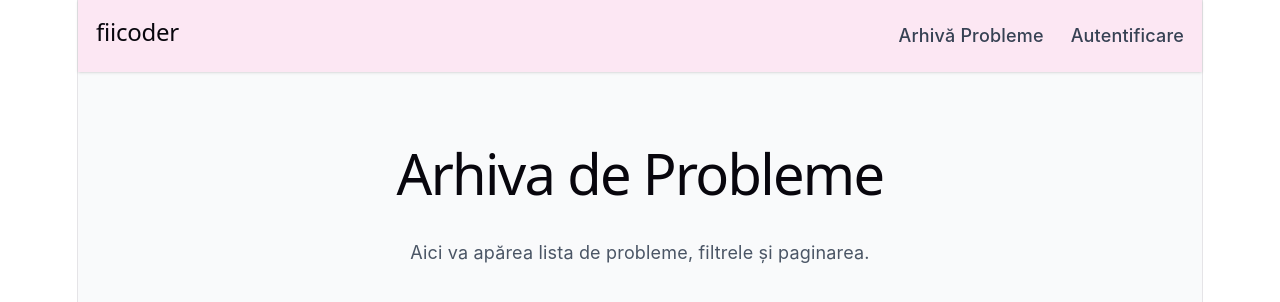
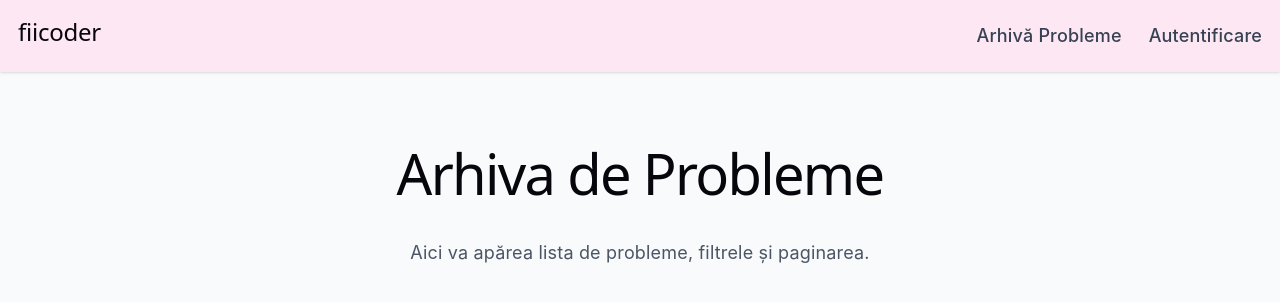
Before and after one commit to Proiect-A1/Frontend, a React (Vite) app in the folder fiicoder-frontend/: page /problems in a window 1280 px wide. Shown: the top 302 px of the page. Built offline with nearby package versions, Linux system fonts and the light colour scheme.

Commit message:
small changes

```diff
--- a/fiicoder-frontend/src/App.tsx
+++ b/fiicoder-frontend/src/App.tsx
@@ -7,7 +7,7 @@ export default function App() {
   return (
     <BrowserRouter>
       {/* Containerul principal al aplicației. min-h-screen asigură că acoperă tot ecranul */}
-      <div className="min-h-screen bg-gray-50 text-gray-900 font-sans">
+      <div className="min-h-screen w-full bg-gray-50 text-gray-900 font-sans">
 
         {/* Navbar-ul stă deasupra rutelor, deci va fi vizibil pe absolut orice pagină */}
         <Navbar />
--- a/fiicoder-frontend/src/index.css
+++ b/fiicoder-frontend/src/index.css
@@ -53,11 +53,10 @@
 }
 
 #root {
-  width: 1126px;
+  width: 100%;
   max-width: 100%;
-  margin: 0 auto;
+  margin: 0;
   text-align: center;
-  border-inline: 1px solid var(--border);
   min-height: 100svh;
   display: flex;
   flex-direction: column;
```
